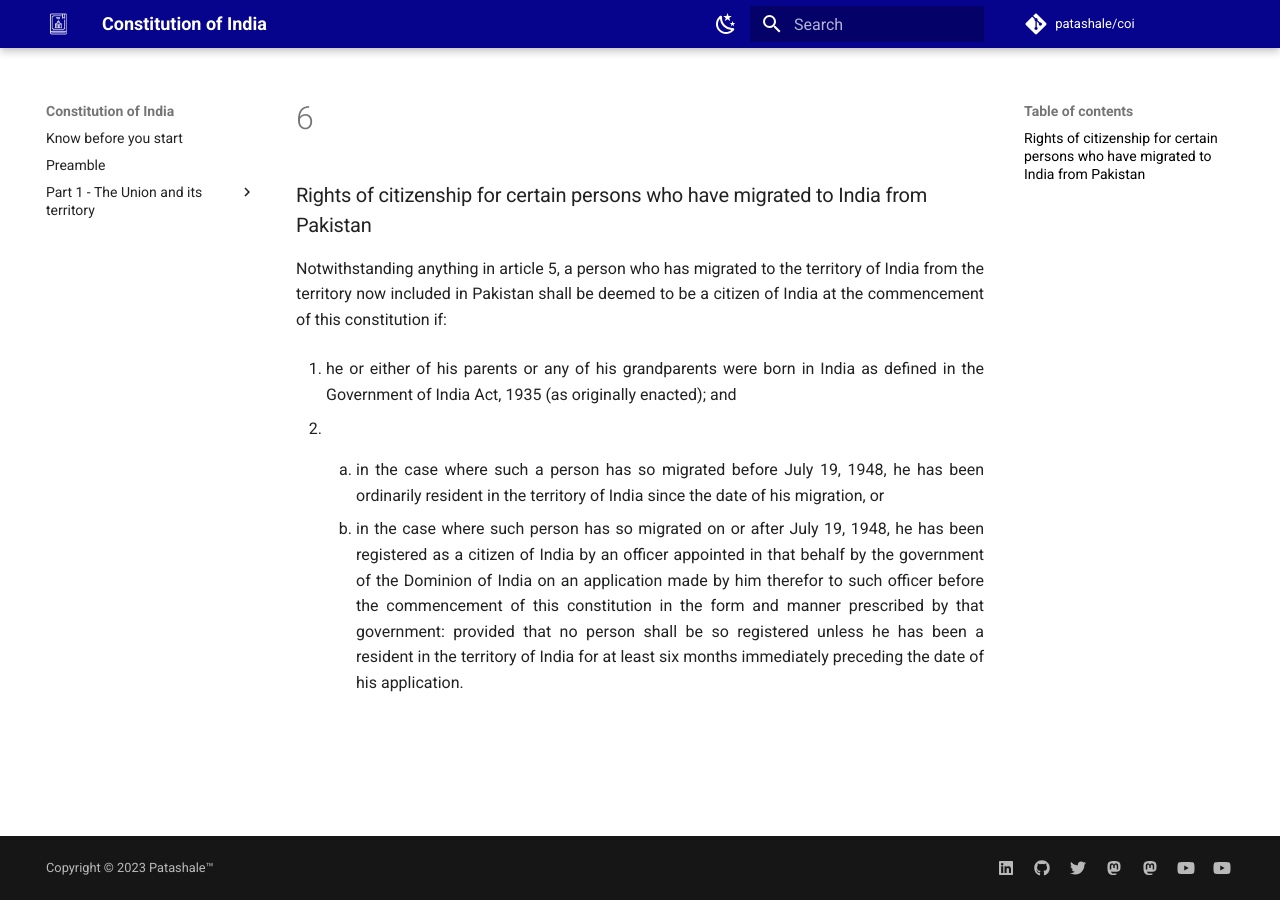
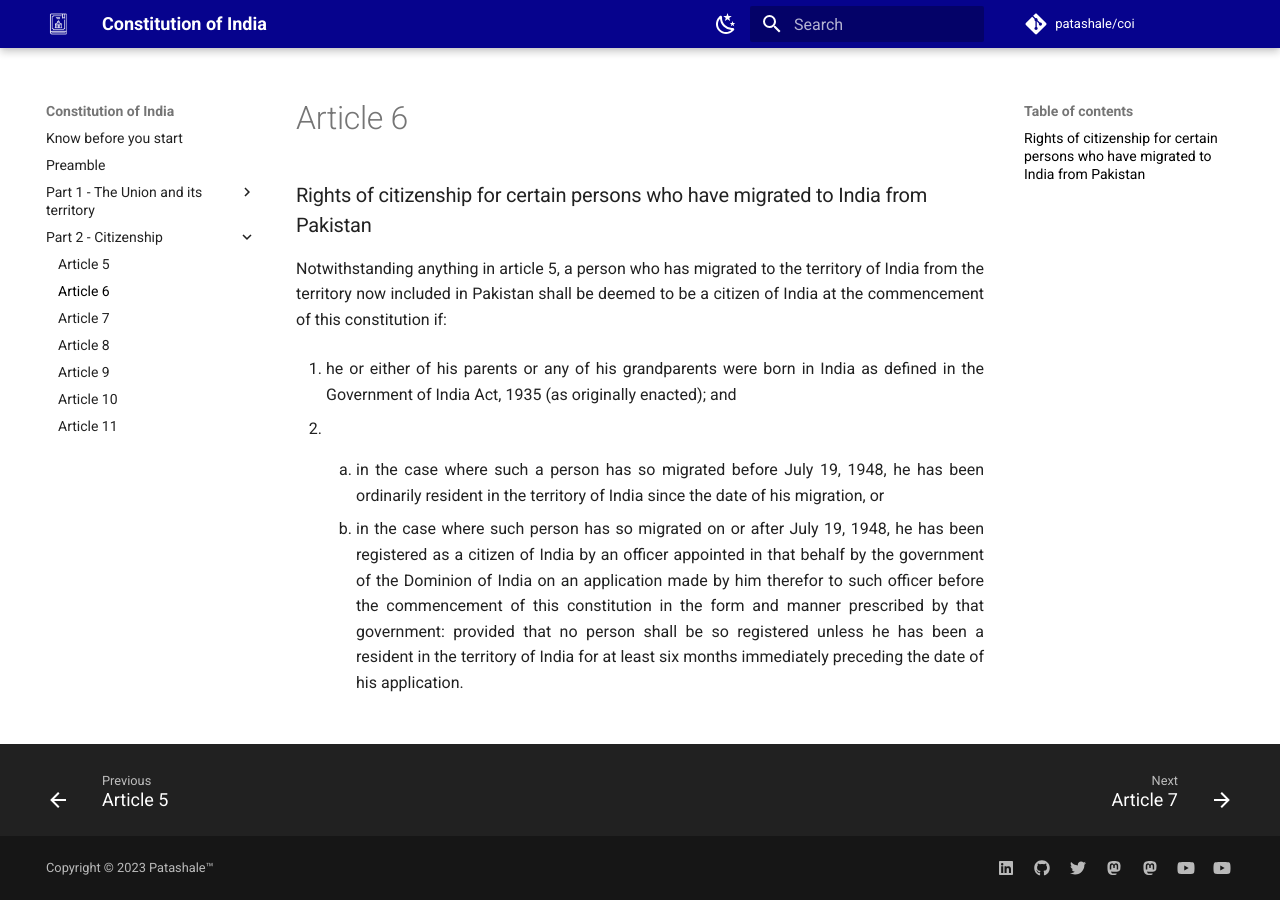
Before and after one commit to patashale/coi, an MkDocs documentation site: the page built from docs/en/6.md, in a window 1280 px wide. Built offline with MkDocs 1.6.1 and Material for MkDocs 9.7.7, drawn with Linux system fonts in a browser that asks for light colours; comment, search, counter and statistics services are not loaded.

Commit message:
add part-two to nav

```diff
--- a/mkdocs.yml
+++ b/mkdocs.yml
@@ -68,5 +68,13 @@ nav:
     - Article 2: en/2.md
     - Article 3: en/3.md
     - Article 4: en/4.md
+  - Part 2 - Citizenship:
+    - Article 5: en/5.md
+    - Article 6: en/6.md
+    - Article 7: en/7.md
+    - Article 8: en/8.md
+    - Article 9: en/9.md
+    - Article 10: en/10.md
+    - Article 11: en/11.md
 
 copyright: Copyright &copy; 2023 Patashale™
```
